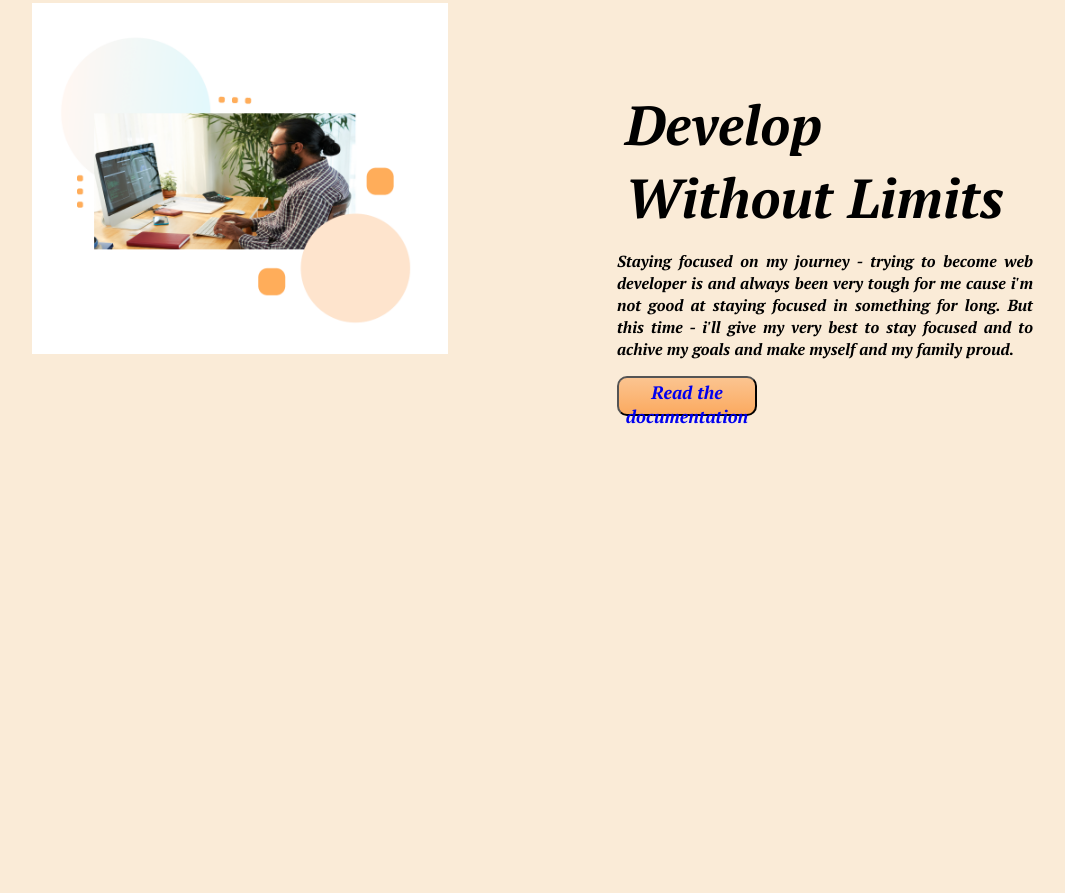
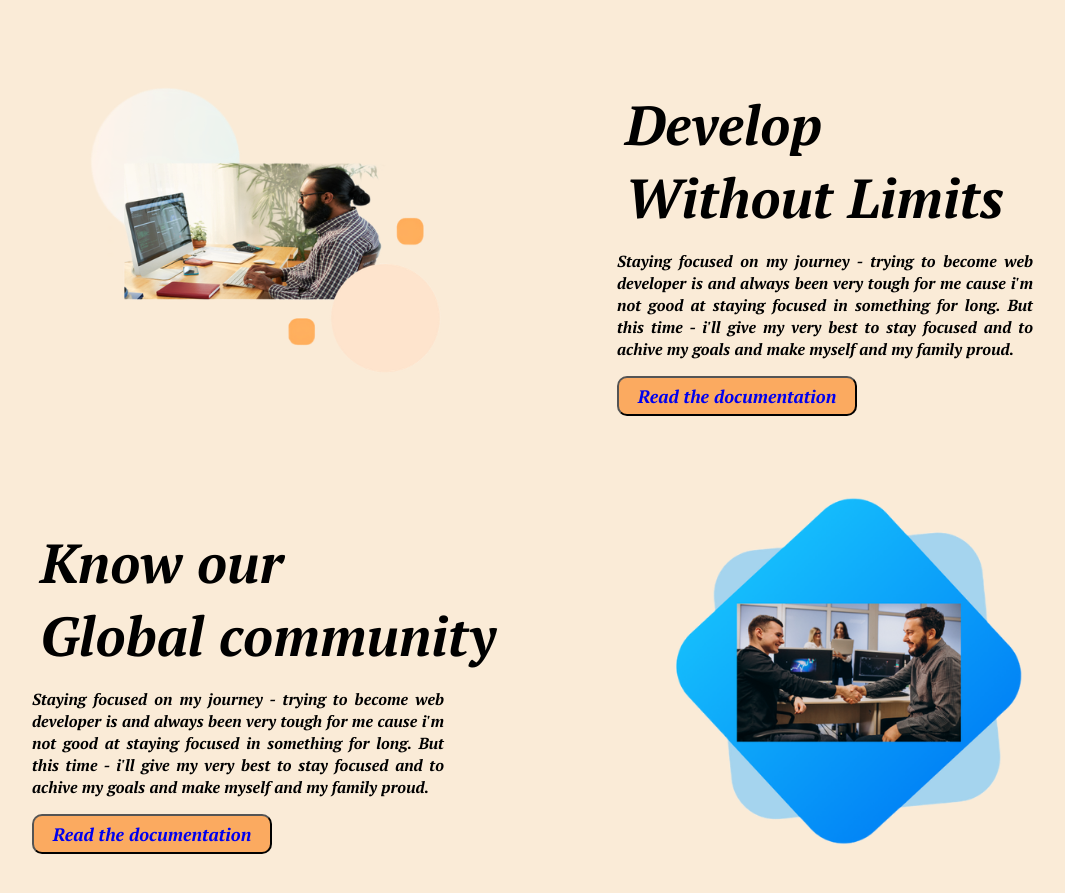
Before and after one commit to sanjid095/portfolio001, a plain HTML site: page index.html in a window 1280 px wide. Shown: the part 1374-2267 px from the top of the page, without its empty margins (93-1158 px from the left). Before the commit the page ends 1851 px from the top, so only its background shows below. Drawn offline with Linux system fonts and the light colour scheme.

Commit message:
section 4 parallal itms part 2

```diff
--- a/index.html
+++ b/index.html
@@ -141,6 +141,21 @@
             background-color: rgb(162, 103, 172);
             border-radius: 7%;
         }
+
+        .read-doc-btn {
+            background-color: #FBAA60;
+            width: 240px;
+            padding: 2px;
+            text-align: center;
+            border-radius: 10px;
+            height: 40px;
+        }
+
+        .read-doc-btn a {
+            text-decoration: none;
+            font-size: 18px;
+            font-family: 'PT Serif', serif;
+        }
     </style>
 </head>
 
@@ -237,13 +252,13 @@
     </section>
     <section style="display: flex;">
         <div class="width-half " id="head-cst-mrgn-prt2">
-            <img src="assets/dev-working_pro-hero-asssign_1-asset.png" alt="">
+            <img src="assets/dev-working.png" alt="section 3 photo" style="margin: 50px 0px 0px 30px;">
         </div>
         <div class="width-half " id="head-cst-mrgn-prt1">
             <div>
                 <div style="margin-left: 8px;">
                     <h1 class="header-font">Develop</h1>
-                    <h2 class="header-font" id="header-diffrent-text-style">
+                    <h2 class="header-font">
                         Without Limits
                     </h2>
                 </div>
@@ -255,10 +270,39 @@
                 long. But this time - i'll give my very best
                 to stay focused and to achive my goals and make myself and my family proud.
             </p>
-            <button class="Hire-me-btn">
-                <a target="blank" href="https://www.linkedin.com/in/sanjid-mollik-2896b0117/">Read the documentation</a>
+            <button class="read-doc-btn">
+                <a target="blank" href="#">Read the documentation</a>
             </button>
 
+        </div>
+
+    </section>
+    <section style="display: flex;">
+
+        <div class="width-half " id="head-cst-mrgn-prt1" style="margin: 110px 0px 0px 55px;">
+            <div>
+                <div style="margin-left: 8px;">
+                    <h1 class="header-font">Know our</h1>
+                    <h2 class="header-font">
+                        Global community
+                    </h2>
+                </div>
+            </div>
+
+            <p>
+                Staying focused on my journey - trying to become web developer is and always
+                been very tough for me cause i'm not good at staying focused in something for
+                long. But this time - i'll give my very best
+                to stay focused and to achive my goals and make myself and my family proud.
+            </p>
+            <button class="read-doc-btn">
+                <a target="blank" href="#">Read the documentation</a>
+            </button>
+
+        </div>
+
+        <div class="width-half " id="head-cst-mrgn-prt2">
+            <img src="assets/join-venture.png" alt="section 3 photo" style="padding-left: 20px;">
         </div>
 
     </section>
```
Also changed, not shown: assets/dev-working.png (added), assets/dev-working_pro-hero-asssign_1-asset.png (deleted), assets/join-venture.png (added), assets/join-venture_pro-hero-asssign_1-asset.png (deleted).
